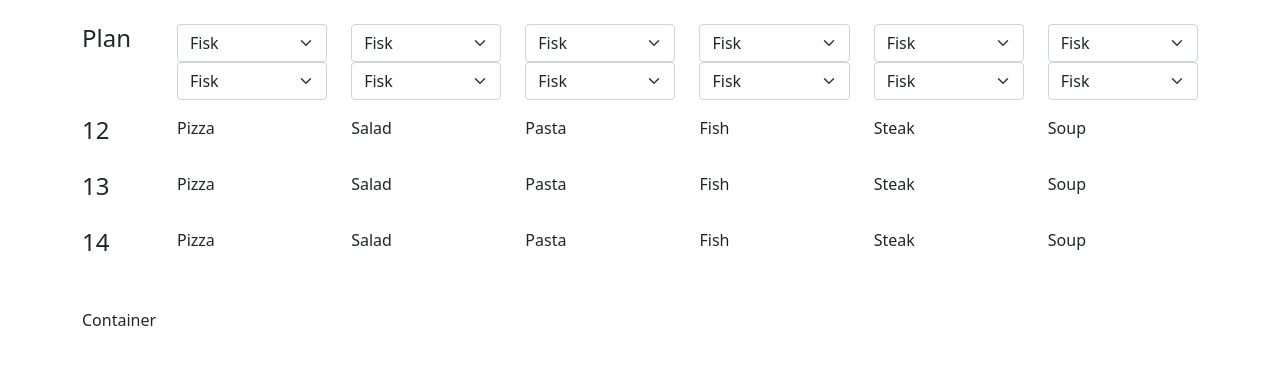
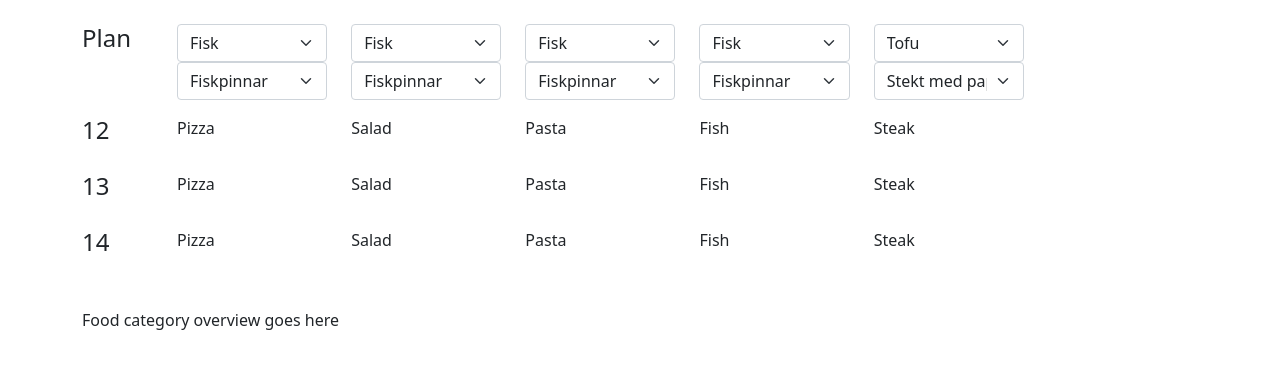
Before and after one commit to Jakob37/Home-display, a Flask app: page /eating in a window 1280 px wide. Shown: the part 78-447 px from the top of the page. Run offline with Flask 3, Linux system fonts and the light colour scheme; some libraries are stand-ins or nearby versions.

Commit message:
Partial selects running

```diff
--- a/app.py
+++ b/app.py
@@ -4,24 +4,27 @@ from flask import Flask, render_template, jsonify
 from src.weather_request import get_temperature
 from src.traffic import get_train_table_zip
 from src.pollen import get_pollen
+
 app = Flask(__name__)
 import datetime
 import configparser
 
 config = configparser.ConfigParser()
-config.read('app.config')
+config.read("app.config")
 
 cache = dict()
-cache['clock_seconds'] = False
+cache["clock_seconds"] = False
 
 USE_LOCAL = True
 DEBUG_MODE = True
 DEBUG_TEMP = -37
 
+
 class WeatherIcon:
     def __init__(self, icon: str, color: str):
         self.icon = icon
         self.color = color
+
 
 def get_weather_icons(temperature: int) -> str:
 
@@ -60,12 +63,12 @@ def get_weather_icons(temperature: int) -> str:
 def index():
     title = "Home display"
 
-    #get_train_table_zip()
+    # get_train_table_zip()
 
     my_clock = str(datetime.datetime.now().strftime("%H:%M"))
     my_date = str(datetime.datetime.now().strftime("%Y-%m-%d"))
-    lund_lat = config['weather']['lat']
-    lund_long = config['weather']['long']
+    lund_lat = config["weather"]["lat"]
+    lund_long = config["weather"]["long"]
 
     if USE_LOCAL:
         lund_temperature = DEBUG_TEMP
@@ -76,7 +79,7 @@ def index():
         pollen = {}
         # pollen = {"Pollen 1": "A lot", "Pollen 2": "Not so much"}
     else:
-        pollen = get_pollen(config['pollen']['city'])
+        pollen = get_pollen(config["pollen"]["city"])
     print(f"pollen {pollen}")
 
     weather_icons = get_weather_icons(lund_temperature)
@@ -88,7 +91,7 @@ def index():
         "my_date": my_date,
         "lund_temperature": lund_temperature,
         "pollen": pollen,
-        "weather_icons": weather_icons
+        "weather_icons": weather_icons,
     }
 
     # data = {
@@ -102,21 +105,24 @@ def index():
 
     return render_template("weather.html", **data)
 
+
 @app.route("/clock")
 def get_clock():
-    if cache['clock_seconds']:
+    if cache["clock_seconds"]:
         clock = str(datetime.datetime.now().strftime("%H:%M:%S"))
     else:
         clock = str(datetime.datetime.now().strftime("%H:%M"))
     return str(clock)
 
-@app.route("/toggleclock", methods=['POST'])
+
+@app.route("/toggleclock", methods=["POST"])
 def toggle_clock():
-    cache['clock_seconds'] = not cache['clock_seconds']
+    cache["clock_seconds"] = not cache["clock_seconds"]
     print(f"clock_seconds: {cache['clock_seconds']}")
     resp = jsonify(success=True)
     print(resp)
-    #return resp
+    # return resp
+
 
 @app.route("/user/")
 def hello_user():
@@ -127,47 +133,83 @@ def hello_user():
 def eating_page():
 
     weeks = {
-        '12': {
-            'Monday': 'Pizza',
-            'Tuesday': 'Salad',
-            'Wednesday': 'Pasta',
-            'Thursday': 'Fish',
-            'Friday': 'Steak',
-            'Saturday': 'Soup',
+        "12": {
+            "Monday": "Pizza",
+            "Tuesday": "Salad",
+            "Wednesday": "Pasta",
+            "Thursday": "Fish",
+            "Friday": "Steak",
         },
-        '13': {
-            'Monday': 'Pizza',
-            'Tuesday': 'Salad',
-            'Wednesday': 'Pasta',
-            'Thursday': 'Fish',
-            'Friday': 'Steak',
-            'Saturday': 'Soup',
+        "13": {
+            "Monday": "Pizza",
+            "Tuesday": "Salad",
+            "Wednesday": "Pasta",
+            "Thursday": "Fish",
+            "Friday": "Steak",
         },
-        '14': {
-            'Monday': 'Pizza',
-            'Tuesday': 'Salad',
-            'Wednesday': 'Pasta',
-            'Thursday': 'Fish',
-            'Friday': 'Steak',
-            'Saturday': 'Soup',
-        }
+        "14": {
+            "Monday": "Pizza",
+            "Tuesday": "Salad",
+            "Wednesday": "Pasta",
+            "Thursday": "Fish",
+            "Friday": "Steak",
+        },
     }
-    available_foods = ['Pizza', 'Salad', 'Pasta', 'Fish', 'Steak', 'Soup', 'Sushi', 'Curry', 'Burger', 'Tacos', 'Ramen', 'Chicken', 'BBQ', 'Paella']
-    food_types = ["Fish", "Egg", "Tofu", "Chicken", "Beef", "Ham"]
+    available_foods = [
+        "Pizza",
+        "Salad",
+        "Pasta",
+        "Fish",
+        "Steak",
+        "Soup",
+        "Sushi",
+        "Curry",
+        "Burger",
+        "Tacos",
+        "Ramen",
+        "Chicken",
+        "BBQ",
+        "Paella",
+    ]
+    food_types = ["Fisk", "Ägg", "Kött", "Kyckling", "Tofu"]
 
     available_foods_grouped = {
         "Fisk": ["Fiskpinnar", "Flundra"],
         "Ägg": ["Omelett", "Pannkakor"],
         "Kött": ["Köttbullar", "Prinskorv"],
         "Kyckling": ["Kyckling i ugn"],
-        "Tofu": ["Stekt med paprika"]
+        "Tofu": ["Stekt med paprika"],
+    }
+
+    selected_food_type_per_day = {
+        "Mo": "Fisk",
+        "Tu": "Fisk",
+        "We": "Fisk",
+        "Th": "Fisk",
+        "Fr": "Tofu",
+    }
+
+    selected_food_per_day = {
+        "Mo": "Fiskpinnar",
+        "Tu": "Fiskpinnar",
+        "We": "Fiskpinnar",
+        "Th": "Fiskpinnar",
+        "Fr": "Flundra",
     }
 
     # data = {
     #     "weeks": weeks,
     #     "available_foods": available_foods
     # }
-    return render_template("eating_plan.html", weeks=weeks, available_foods=available_foods, food_types=food_types, available_foods_grouped=available_foods_grouped)
+    return render_template(
+        "eating_plan.html",
+        weeks=weeks,
+        available_foods=available_foods,
+        food_types=food_types,
+        available_foods_grouped=available_foods_grouped,
+        selected_food_type_per_day=selected_food_type_per_day,
+        # selected_food_per_day=selected_food_per_day,
+    )
 
 
 if __name__ == "__main__":
--- a/templates/eating_plan.html
+++ b/templates/eating_plan.html
@@ -5,25 +5,38 @@
 {% endblock %}
 
 
-{% macro render_select(week, day, available_foods_grouped) %}
+{% macro render_select(week, day, available_foods_grouped, selected_food_type) %}
 <div class="col-md-2">
   <select id="{{ week }}-{{ day }}-foodtype-plan" class="form-select">
     {% for food_type in available_foods_grouped %}
-    <option value="{{ food_type }}">{{ food_type }}</option>
+      {% if food_type == selected_food_type %}
+        <option value="{{ food_type }}" selected>{{ food_type }}</option>
+      {% else %}
+        <option value="{{ food_type }}">{{ food_type }}</option>
+      {% endif %}
     {% endfor %}
   </select>
+  <!-- {{selected_food_type}} -->
+  <!-- {{available_foods_grouped}} -->
+  {% for food in available_foods_grouped[selected_food_type] %}
+    <!-- {{food}} -->
+  {% endfor %}
   <select id="{{ week }}-{{ day }}-food-plan" class="form-select">
-    {% for food in available_foods_grouped %}
-    <option value="{{ food }}">{{ food }}</option>
+    {% for food in available_foods_grouped[selected_food_type] %}
+      {% if food == selected_food %}
+        <option value="{{ food }}" selected>{{ food }}</option>
+      {% else %}
+        <option value="{{ food }}">{{ food }}</option>
+      {% endif %}
     {% endfor %}
   </select>
 </div>
 {% endmacro %}
 
 
-{% macro render_planning(available_foods_grouped) %}
+{% macro render_planning(available_foods_grouped, selected_food_type_per_day) %}
 
-{% set days = ["M", "T", "W", "T", "F", "S"] %}
+{% set days = ["Mo", "Tu", "We", "Th", "Fr"] %}
 
 <div class="mb-3 row">
   <div class="col-md-1">
@@ -32,19 +45,7 @@
   <div class="col-md-11">
     <div class="row">
       {% for day in days %}
-      {{render_select(week, day, available_foods_grouped)}}
-      <!-- <div class="col-md-2">
-        <select id="{{ week }}-{{ day }}-foodtype-plan" class="form-select">
-          {% for food_type in available_foods_grouped %}
-          <option value="{{ food_type }}">{{ food_type }}</option>
-          {% endfor %}
-        </select>
-        <select id="{{ week }}-{{ day }}-food-plan" class="form-select">
-          {% for food in available_foods_grouped %}
-          <option value="{{ food }}">{{ food }}</option>
-          {% endfor %}
-        </select>
-      </div> -->
+      {{render_select(week, day, available_foods_grouped, selected_food_type_per_day[day])}}
       {% endfor %}
     </div>
   </div>
@@ -74,7 +75,7 @@
 {% endmacro %} {% block main_content %}
 
 <div class="container mt-4">
-  {{ render_planning(available_foods_grouped) }}
+  {{ render_planning(available_foods_grouped, selected_food_type_per_day) }}
   <div class="row">
     <div class="col-md-12"
       <div class="row">
@@ -87,7 +88,7 @@
 
 <div class="container mt-4">
   <div>
-    Container
+    Food category overview goes here
   </div>
 </div>
 
```
